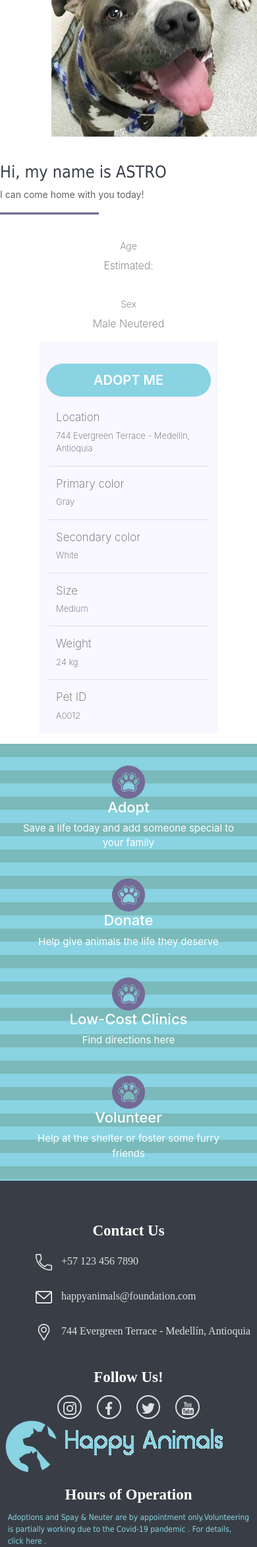
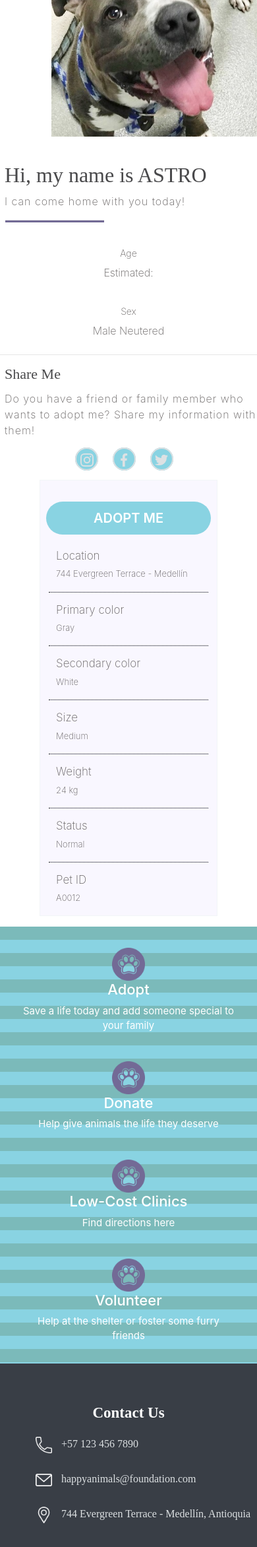
Before and after one commit to nestorcalvo/Happy-Animals, a PHP site: page /adopt-me.html in a window 390 px wide. Shown: the part 869-3213 px from the top of the page at 66% size. Run offline with PHP 8.4, Linux system fonts and the light colour scheme; some libraries are stand-ins or nearby versions.

Commit message:
Se arreglan divisiones  para pantalla pequeña

```diff
--- a/adopt-me.html
+++ b/adopt-me.html
@@ -103,29 +103,41 @@
 
     <div class="info">
         <div class="row mrg">
-            <div class="col-lg-4">
+            <div class="col-lg-4 col-md-12">
                 <img class="info" src="img/adp8.jpg" alt="">
             </div>
-            <div class="col-lg-4">
+            <div class="col-lg-4 col-md-12">
                 <h2 class="info">Hi, my name is ASTRO</h2>
                 <p class="info">I can come home with you today!</p>
                 <hr class="info">
                 <div class="row">
-                    <div class="col-lg-6">
+                    <div class="col-lg-6 col-md-12">
                         <h3 class="info">Age</h3>
                         <p class="info">Estimated: </p>
                     </div>
-                    <div class="col-lg-6">
+                    <div class="col-lg-6 col-md-12">
                         <h3 class="info">Sex</h3>
                         <p class="info">Male Neutered</p>
                     </div>
                 </div>
+                <hr div class="share">
+                <div class="share">
+                    <h3 class="share">Share Me</h3>
+                    <p class="share">Do you have a friend or family member who wants to adopt me? Share my information with them!</p>
+                    <div class="share1">
+                        <a href="#" class="share"><img class="share" src="img/instagram-sketched.png" alt="Instagram"></a>
+                        <a href="#" class="share"><img class="share" src="img/facebook.png" alt="facebook"></a>
+                        <a href="#" class="share"><img class="share" src="img/twitter.png" alt="twitter"></a>
+                    </div>
+
+                </div>
+
             </div>
-            <div class="col-lg-3">
+            <div class="col-lg-3 col-md-12">
                 <div class="pet-info">
                     <button class="info">ADOPT ME</button>
                     <h4 class="pet-info">Location</h4>
-                    <p class="pet-info">744 Evergreen Terrace - Medellín, Antioquia</p>
+                    <p class="pet-info">744 Evergreen Terrace - Medellín</p>
                     <hr class="pet-info">
                     <h4 class="pet-info">Primary color</h4>
                     <p class="pet-info">Gray</p>
@@ -138,6 +150,9 @@
                     <hr class="pet-info">
                     <h4 class="pet-info">Weight</h4>
                     <p class="pet-info">24 kg</p>
+                    <hr class="pet-info">
+                    <h4 class="pet-info">Status</h4>
+                    <p class="pet-info">Normal</p>
                     <hr class="pet-info">
                     <h4 class="pet-info">Pet ID</h4>
                     <p class="pet-info">A0012</p>
--- a/css/style3.css
+++ b/css/style3.css
@@ -53,6 +53,9 @@
     margin-top: 4%;
 }
 
+hr.share{
+    margin-top: 28%;
+}
 
 @media only screen and (max-width: 500px) {
 
@@ -82,6 +85,10 @@
         cursor: pointer;
         align-self: flex-start;
       }
+
+      hr.share{
+        margin-top: 2%;
+    }
   }
 
 .icon{
@@ -224,20 +231,24 @@
 hr.info{
     border-bottom: 3px solid #726a95;
     width: 150px;
-    margin-left: 0;
+    margin-left: 2%;
 }
 
 h2.info{
     margin-top: 10%;
-    font-family: Tahoma;
-    font-size: 25px;
-    font-weight: 400;
-    color: #393e46;
+    font-family: Arial Rounded MT Bold;
+    font-size: 32px;
+    font-weight: 350;
+    color: #49494B;
+    padding-left: 7px;
 }
 
 h2~p.info{
     color: #646060;
-    font-size: 14px;
+    font-size: 16px;
+    font-weight: 200;
+    letter-spacing: 1px;
+    padding-left: 7px;
 }
 
 h3~p.info{
@@ -257,6 +268,52 @@
 img.info{
     float: right;
     width: 80%;
+}
+
+div.share{
+    margin-top: 4%;
+}
+
+h3.share{
+    color: #49494B;
+    font-family: Arial Rounded MT Bold;
+    font-size: 22px;
+    padding-left: 7px;
+}
+
+p.share{
+    color: #646060;
+    font-size: 16px;
+    font-weight: 200;
+    letter-spacing: 1px;
+    margin-top: 3%;
+    margin-bottom: 5%;
+    padding-left: 7px;
+}
+
+img.share{
+    width: 20px;
+}
+
+a.share{
+    border: 2px solid rgba(220, 224, 226, 1);
+    background-color: #89d3e2;
+    margin: 3%;
+    padding: 2%;
+    width: 80px;
+    height: 80px;
+    border-radius: 60px;
+    -moz-border-radius:60px;
+    -webkit-border-radius:60px;
+}
+
+a.share:hover{
+    background-color: #7bbaba;
+}
+
+div.share1{
+    padding-left: 27%;
+    margin-bottom: 5%;
 }
 
 div.pet-info{
@@ -285,6 +342,7 @@
 hr.pet-info{
     margin-left: 5%;
     margin-right: 5%;
+    border-bottom: 0.5px dotted;
 }
 
 button.info{
```
